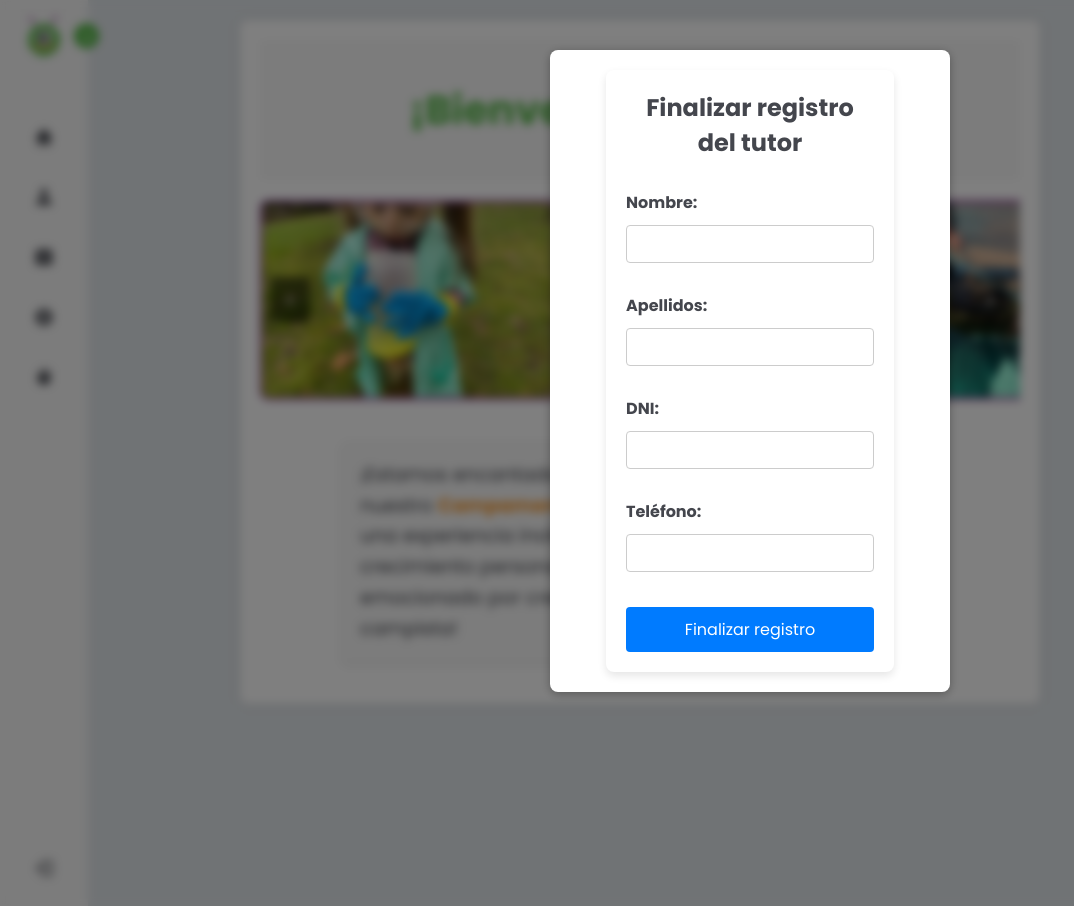
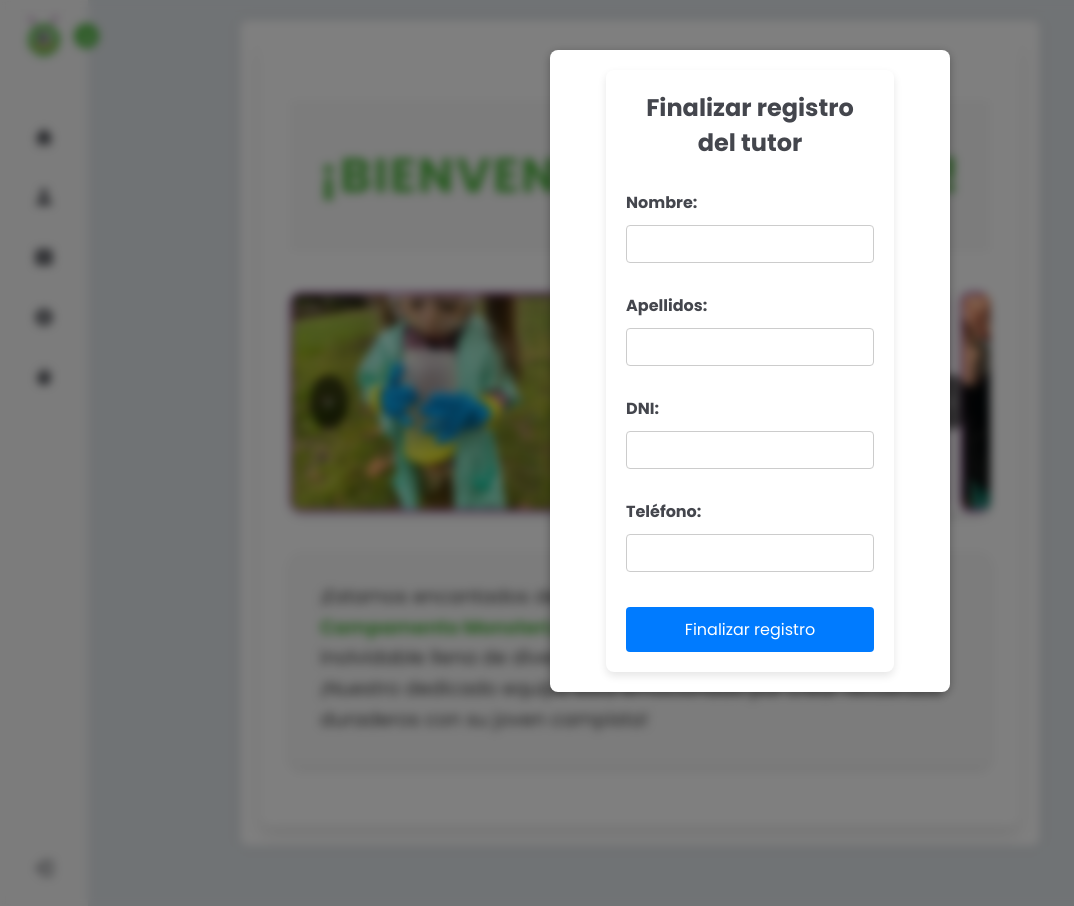
Before and after one commit to dev-h3ctor23/monsterlabs, a PHP site: template mvc/views/tutor.html in a window 1280 px wide. Shown: the whole page, without its empty margins (0-1074 px from the left). Run offline with PHP 8.4, Linux system fonts and the light colour scheme; the template is opened without the code that fills it, so the values that code supplies are empty; some libraries are stand-ins or nearby versions.

Commit message:
Update tutor.css

```diff
--- a/public/styles/tutor.css
+++ b/public/styles/tutor.css
@@ -37,6 +37,126 @@ h1, h2, h3 {
 .section.active{
     display: block;
 }
+
+/* Sección de inicio mejorada para #section-inicio (solo afecta esta sección) */
+#section-inicio {
+  background-color: #ffffff; /* Fondo blanco para mantener los colores originales */
+  padding: 60px 30px;
+  border-radius: 10px;
+  box-shadow: 0 8px 16px rgba(0, 0, 0, 0.1);
+  position: relative;
+  animation: slideInUp 0.8s ease-out;
+}
+
+/* Animación de entrada */
+@keyframes slideInUp {
+  from {
+    opacity: 0;
+    transform: translateY(20px);
+  }
+  to {
+    opacity: 1;
+    transform: translateY(0);
+  }
+}
+
+/* Título de bienvenida con sugerencia de lenguaje inclusivo */
+/* Puedes actualizar el contenido HTML a: "¡Bienvenides, Tutores!" */
+#section-inicio .welcome-title {
+  text-align: center;
+  font-size: 3em;
+  text-transform: uppercase;
+  letter-spacing: 2px;
+  margin-bottom: 40px;
+  color: #56B848;
+  font-weight: bold;
+  text-shadow: 1px 1px 2px rgba(0,0,0,0.1);
+}
+
+/* Contenedor de la galería */
+#section-inicio .gallery-container {
+  position: relative;
+  overflow: hidden;
+  border-radius: 10px;
+  margin: 30px auto;
+  box-shadow: 0 4px 10px rgba(0, 0, 0, 0.15);
+}
+
+/* Carril de imágenes */
+#section-inicio .gallery-track {
+  display: flex;
+  transition: transform 0.5s ease-in-out;
+}
+
+/* Imágenes de la galería con efecto más impactante */
+#section-inicio .gallery-image {
+  width: 320px;
+  height: 220px;
+  object-fit: cover;
+  border-radius: 10px;
+  margin-right: 15px;
+  flex-shrink: 0;
+  border: 3px solid #9A4E9E; /* Color original de borde */
+  transition: transform 0.3s ease, box-shadow 0.3s ease;
+}
+
+#section-inicio .gallery-image:hover {
+  transform: scale(1.1);
+  box-shadow: 0 8px 16px rgba(0,0,0,0.2);
+}
+
+/* Botones de navegación de la galería */
+#section-inicio .gallery-nav {
+  position: absolute;
+  top: 50%;
+  transform: translateY(-50%);
+  background: rgba(0, 0, 0, 0.6);
+  color: #fff;
+  border: none;
+  padding: 14px;
+  border-radius: 50%;
+  cursor: pointer;
+  z-index: 10;
+  transition: background 0.3s ease, transform 0.3s ease;
+}
+
+#section-inicio .gallery-nav:hover {
+  background: rgba(0, 0, 0, 0.8);
+  transform: translateY(-50%) scale(1.1);
+}
+
+#section-inicio .gallery-nav.prev {
+  left: 20px;
+}
+
+#section-inicio .gallery-nav.next {
+  right: 20px;
+}
+
+/* Mensaje de bienvenida */
+#section-inicio .welcome-message {
+  max-width: 700px;
+  margin: 40px auto 0;
+  font-size: 1.2em;
+  line-height: 1.6;
+  color: #444;
+  background-color: #F8F8F8;
+  padding: 30px;
+  border-radius: 10px;
+  box-shadow: 0 4px 8px rgba(0, 0, 0, 0.1);
+  transition: box-shadow 0.3s ease;
+}
+
+#section-inicio .welcome-message:hover {
+  box-shadow: 0 6px 12px rgba(0, 0, 0, 0.15);
+}
+
+/* Estilo para resaltar texto sin usar gradientes */
+#section-inicio .highlight {
+  color: #56B848;
+  font-weight: bold;
+}
+
 
 .welcome-title {
     text-align: center;
```
